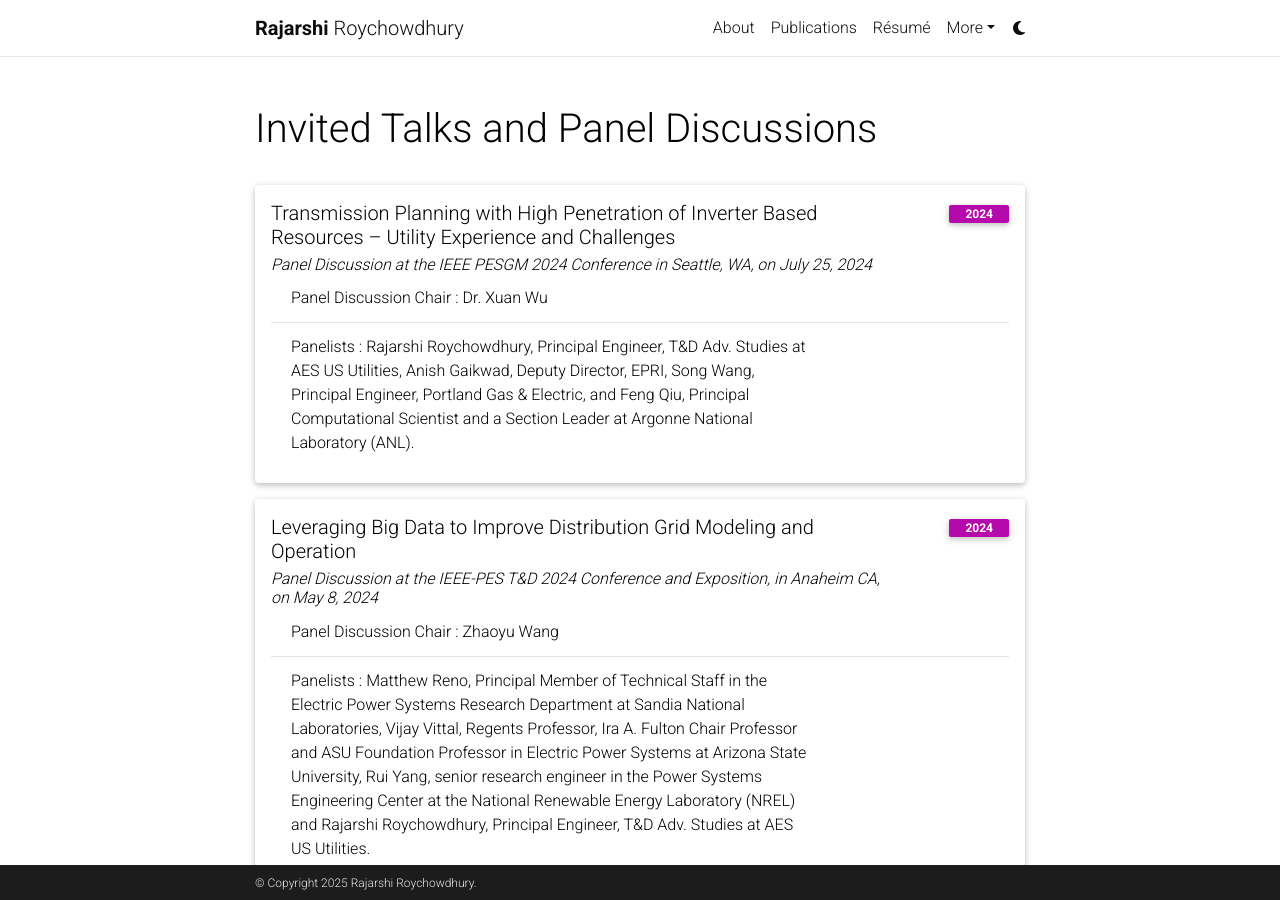
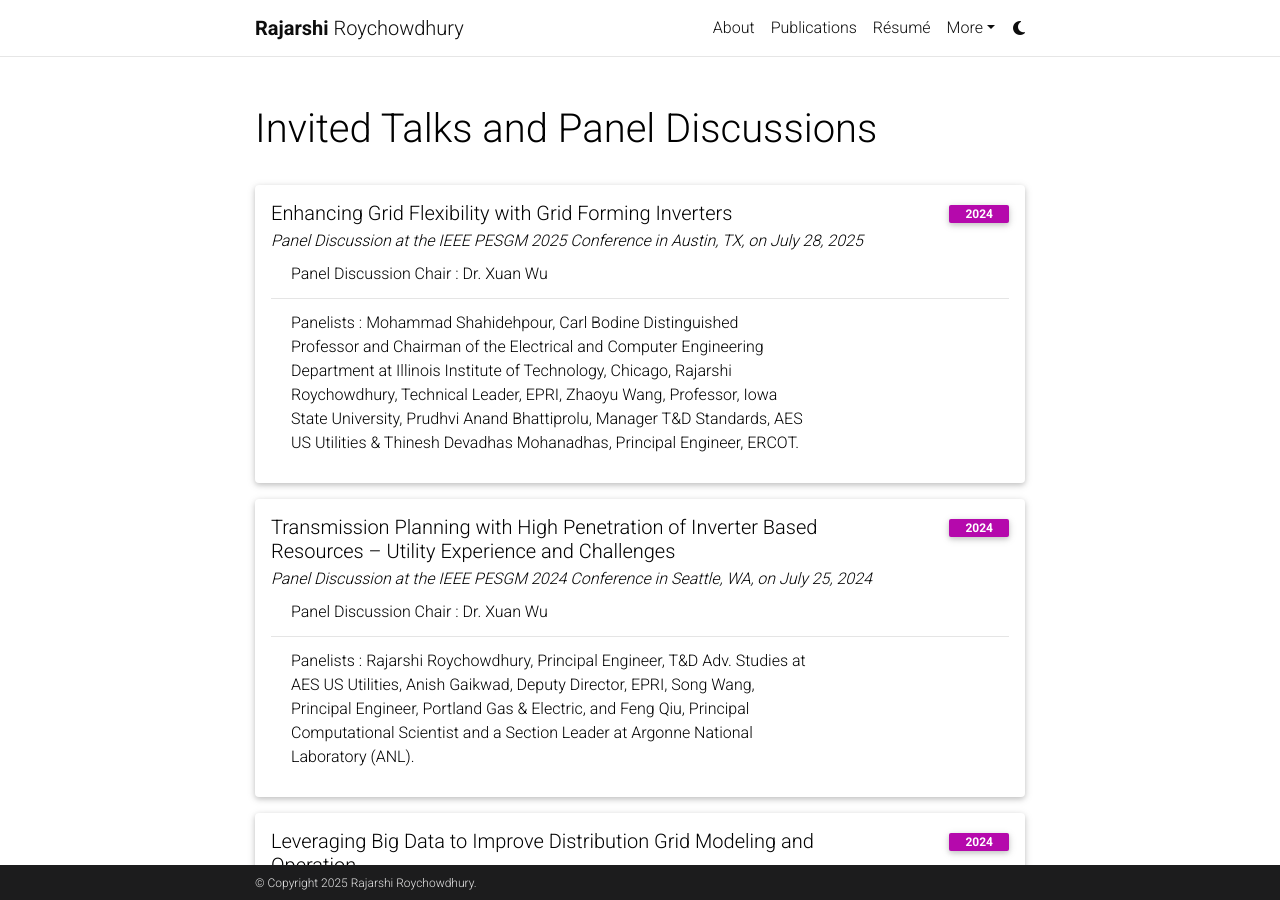
Before and after one commit to rajarshiroychowdhury/rajarshiroychowdhury.github.io, a Jekyll site: the page built from _pages/talks.md, in a window 1280 px wide and 900 px high. Built offline with Jekyll 4.4.1, drawn with Linux system fonts in a browser that asks for light colours; comment, search, counter and statistics services are not loaded; a style sheet for code colours, icons or effects is not loaded.

Commit message:
updated 2025 PESGM panel

```diff
--- a/_pages/talks.md
+++ b/_pages/talks.md
@@ -91,6 +91,69 @@
     </ul>
   </div>
 </div> -->
+
+
+
+
+<!-- IEEE PESGM 2025 Panel as Speaker (Xuan's Panel) -->
+<div class="card mt-3">
+  <div class="p-3">
+    <div class="row">
+      <div class="col-sm-10">
+        <h5 id="comp210" class="card-title">Enhancing Grid Flexibility with Grid Forming Inverters </h5>
+        <h6 class="card-subtitle font-italic"> Panel Discussion at the IEEE PESGM 2025 Conference in Austin, TX, on July 28, 2025</h6>
+      </div>
+      <div class="col-sm-2 text-sm-right">
+        <span class="badge">
+          2024
+        </span>
+      </div>
+    </div>
+    <ul class="card-text font-weight-light list-group list-group-flush">
+      <li class="list-group-item">
+        <div class="row">
+          <div class="col-sm-9">
+            Panel Discussion Chair : Dr. Xuan Wu
+          </div>
+          <div class="col-sm-3">
+          </div>
+        </div>
+      </li>
+      <li class="list-group-item">
+        <div class="row">
+          <div class="col-sm-9">
+           Panelists : Mohammad Shahidehpour, Carl Bodine Distinguished Professor and Chairman of the Electrical and Computer Engineering Department at Illinois Institute of Technology, Chicago, Rajarshi Roychowdhury, Technical Leader, EPRI, Zhaoyu Wang, Professor, Iowa State University, Prudhvi Anand Bhattiprolu, Manager T&D Standards, AES US Utilities & Thinesh Devadhas Mohanadhas, Principal Engineer, ERCOT.
+          </div>
+          <div class="col-sm-3">
+            <!-- <a href="https://docs.google.com/presentation/d/12e1sxpIHf1mICBM6xSjnnCluqbAZQcE1cxS9P-yykdk/edit?usp=sharing" target="_blank" rel="noopener noreferrer">Slides</a>  -->
+          </div>
+        </div>
+      </li>
+    </ul>
+  </div>
+</div>
+
+
+
+
+
+
+
+
+
+
+
+
+
+
+
+
+
+
+
+
+
+
 
 
 <!-- IEEE PESGM 2024 Panel as Speaker (Xuan's Panel) -->
```
